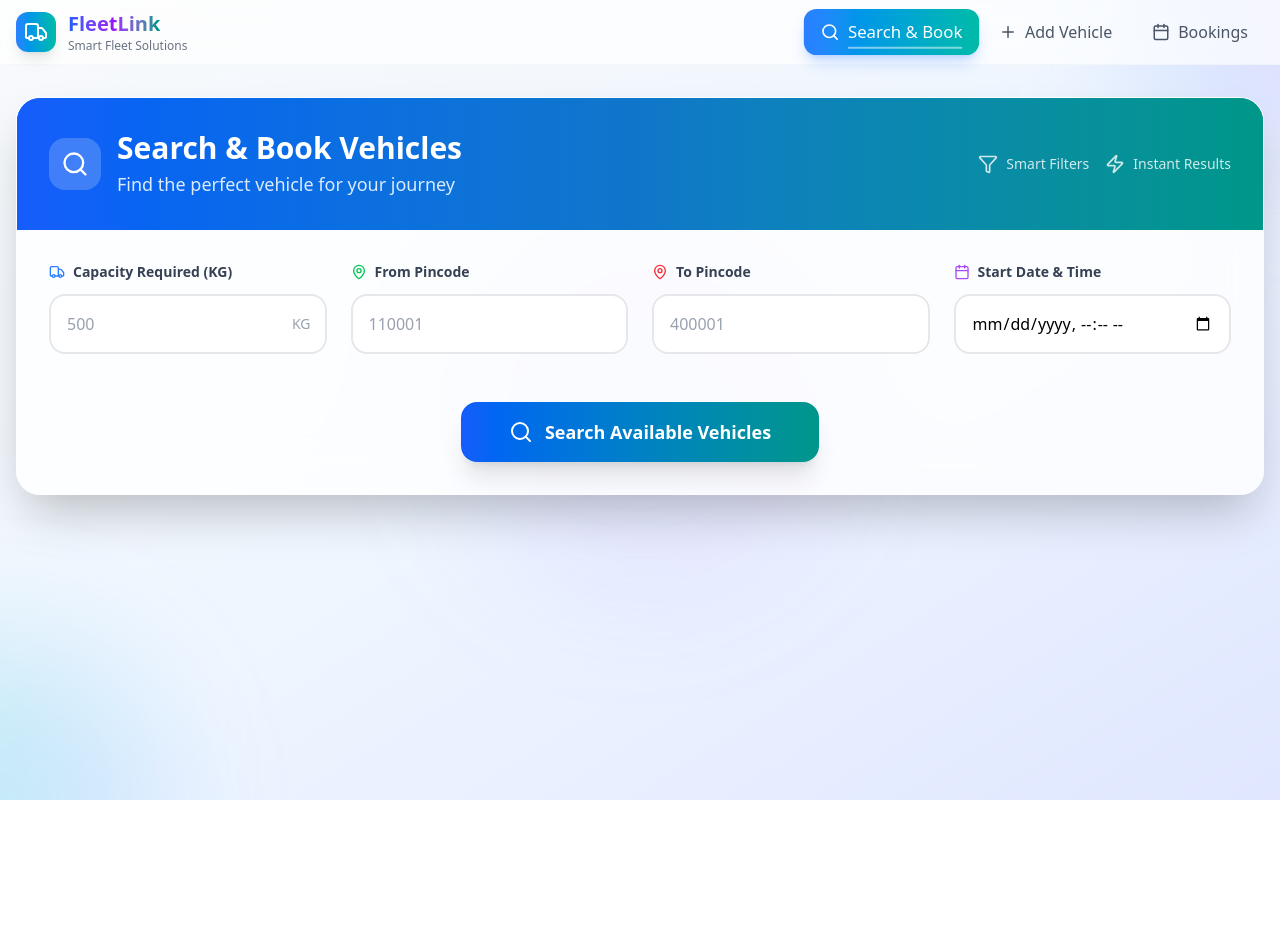
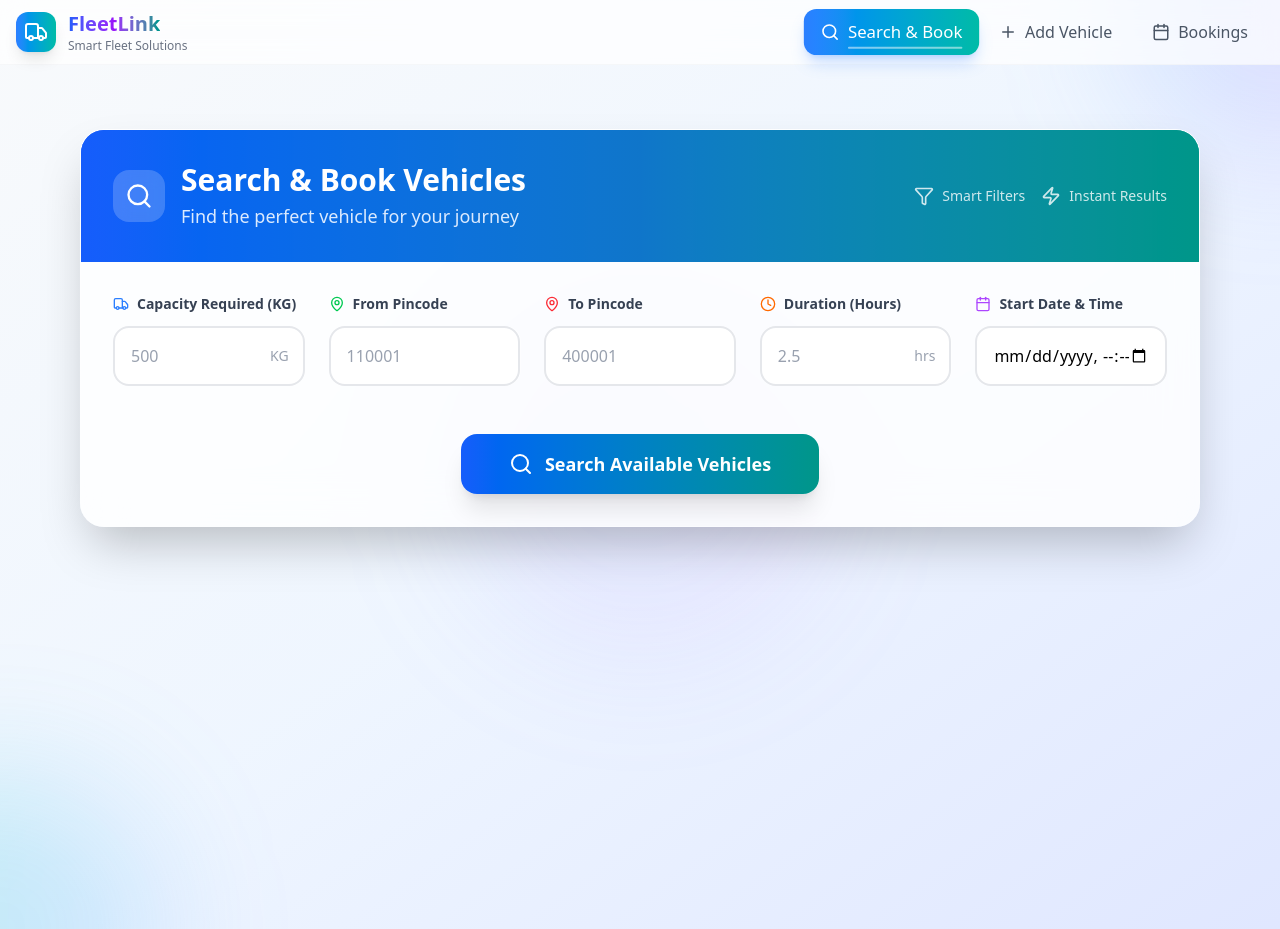
Before and after one commit to DeepCode-01/FleetLink, a React (Vite) app in the folder client/: page /search in a window 1280 px wide. Before the commit the page ends 800 px from the top, so only its background shows below. Built offline with nearby package versions, Linux system fonts and the light colour scheme.

Commit message:
styling added

```diff
--- a/client/src/pages/SearchAndBook.jsx
+++ b/client/src/pages/SearchAndBook.jsx
@@ -8,18 +8,22 @@ import {
   Loader2,
   Filter,
   Star,
-  Zap
+  Zap,
+  RefreshCw
 } from "lucide-react"
 import { useToast } from "../components/Toaster"
 import axios from "axios"
 
 const SearchAndBook = () => {
-  const [searchData, setSearchData] = useState({
+  const initialSearchData = {
     capacityRequired: "",
     fromPincode: "",
     toPincode: "",
-    startTime: ""
-  })
+    startTime: "",
+    duration: ""
+  }
+
+  const [searchData, setSearchData] = useState(initialSearchData)
   const [customerId] = useState(
     "customer-" +
       Math.random()
@@ -30,7 +34,14 @@ const SearchAndBook = () => {
   const [searching, setSearching] = useState(false)
   const [booking, setBooking] = useState(null)
   const [focusedField, setFocusedField] = useState(null)
+  const [hasSearched, setHasSearched] = useState(false)
   const { showToast } = useToast()
+
+  const resetForm = () => {
+    setSearchData(initialSearchData)
+    setVehicles([])
+    setHasSearched(false)
+  }
 
   const handleSearch = async e => {
     e.preventDefault()
@@ -39,7 +50,8 @@ const SearchAndBook = () => {
       !searchData.capacityRequired ||
       !searchData.fromPincode ||
       !searchData.toPincode ||
-      !searchData.startTime
+      !searchData.startTime ||
+      !searchData.duration
     ) {
       showToast("error", "Please fill in all search fields")
       return
@@ -59,6 +71,12 @@ const SearchAndBook = () => {
       return
     }
 
+    const duration = parseFloat(searchData.duration)
+    if (isNaN(duration) || duration <= 0) {
+      showToast("error", "Duration must be a positive number")
+      return
+    }
+
     const startTime = new Date(searchData.startTime)
     if (startTime <= new Date()) {
       showToast("error", "Start time must be in the future")
@@ -67,6 +85,7 @@ const SearchAndBook = () => {
 
     setSearching(true)
     setVehicles([])
+    setHasSearched(false)
 
     try {
       const response = await axios.get(
@@ -81,10 +100,21 @@ const SearchAndBook = () => {
         }
       )
 
-      setVehicles(response.data)
+      // Add customer-specified duration to each vehicle
+      const vehiclesWithCustomDuration = response.data.map(vehicle => ({
+        ...vehicle,
+        customerDuration: duration
+      }))
+
+      setVehicles(vehiclesWithCustomDuration)
+      setHasSearched(true)
 
       if (response.data.length === 0) {
         showToast("warning", "No vehicles available for the selected criteria")
+        // Reset form when no vehicles found
+        setTimeout(() => {
+          resetForm()
+        }, 2000) // Reset after 2 seconds to allow user to see the message
       } else {
         showToast(
           "success",
@@ -95,6 +125,7 @@ const SearchAndBook = () => {
       const message =
         error.response?.data?.message || "Failed to search vehicles"
       showToast("error", message)
+      setHasSearched(true)
     } finally {
       setSearching(false)
     }
@@ -111,7 +142,8 @@ const SearchAndBook = () => {
         fromPincode: searchData.fromPincode,
         toPincode: searchData.toPincode,
         startTime: startTime.toISOString(),
-        customerId
+        customerId,
+        duration: parseFloat(searchData.duration)
       })
 
       showToast(
@@ -145,9 +177,9 @@ const SearchAndBook = () => {
   }
 
   return (
-    <>
-    <div className="space-y-10 animate-fade-in">
-      {/* Search Form */}
+    <div className="min-h-screen flex flex-col items-center justify-start py-8 animate-fade-in">
+      {/* Centered Search Form */}
+      <div className="w-full max-w-6xl mx-auto px-4">
         <div className="bg-white/80 backdrop-blur-xl rounded-3xl shadow-2xl border border-white/20 overflow-hidden hover:shadow-glow-lg transition-all duration-500">
           {/* Header */}
           <div className="relative bg-gradient-to-r from-blue-600 via-purple-600 to-teal-600 p-8 text-white overflow-hidden">
@@ -167,7 +199,8 @@ const SearchAndBook = () => {
                   </p>
                 </div>
               </div>
-            <div className="hidden lg:flex items-center space-x-4 text-white/80">
+              <div className="hidden lg:flex items-center space-x-6">
+                <div className="flex items-center space-x-4 text-white/80">
                   <div className="flex items-center space-x-2">
                     <Filter size={20} />
                     <span className="text-sm">Smart Filters</span>
@@ -177,12 +210,22 @@ const SearchAndBook = () => {
                     <span className="text-sm">Instant Results</span>
                   </div>
                 </div>
+                {hasSearched && vehicles.length === 0 && (
+                  <button
+                    onClick={resetForm}
+                    className="flex items-center space-x-2 px-4 py-2 bg-white/20 rounded-xl hover:bg-white/30 transition-all duration-300"
+                  >
+                    <RefreshCw size={18} />
+                    <span className="text-sm">Reset Search</span>
+                  </button>
+                )}
+              </div>
             </div>
           </div>
 
           {/* Search Form */}
           <form onSubmit={handleSearch} className="p-8 space-y-8">
-          <div className="grid gap-6 md:grid-cols-2 lg:grid-cols-4">
+            <div className="grid gap-6 md:grid-cols-2 lg:grid-cols-5">
               {/* Capacity Required */}
               <div>
                 <label
@@ -279,6 +322,40 @@ const SearchAndBook = () => {
                 </div>
               </div>
 
+              {/* Duration */}
+              <div>
+                <label
+                  htmlFor="duration"
+                  className="block text-sm font-bold text-gray-700 mb-3 flex items-center space-x-2"
+                >
+                  <Clock size={16} className="text-orange-500" />
+                  <span>Duration (Hours)</span>
+                </label>
+                <div className="relative group">
+                  <input
+                    type="number"
+                    id="duration"
+                    name="duration"
+                    value={searchData.duration}
+                    onChange={handleChange}
+                    onFocus={() => setFocusedField("duration")}
+                    onBlur={() => setFocusedField(null)}
+                    placeholder="2.5"
+                    min="0.5"
+                    step="0.5"
+                    className={`w-full px-4 py-4 rounded-2xl border-2 font-medium transition-all duration-300 bg-white/80 backdrop-blur-sm placeholder-gray-400 ${
+                      focusedField === "duration"
+                        ? "border-orange-500 ring-4 ring-orange-500/20 shadow-glow scale-105"
+                        : "border-gray-200 hover:border-gray-300 hover:shadow-lg"
+                    }`}
+                    disabled={searching}
+                  />
+                  <div className="absolute right-4 top-1/2 transform -translate-y-1/2 text-gray-400 text-sm font-medium">
+                    hrs
+                  </div>
+                </div>
+              </div>
+
               {/* Start Date & Time */}
               <div>
                 <label
@@ -312,7 +389,7 @@ const SearchAndBook = () => {
             </div>
 
             {/* Search Button */}
-          <div className="flex justify-center pt-4">
+            <div className="flex justify-center pt-4 space-x-4">
               <button
                 type="submit"
                 disabled={searching}
@@ -330,13 +407,51 @@ const SearchAndBook = () => {
                   </>
                 )}
               </button>
+
+              {(hasSearched || vehicles.length > 0) && (
+                <button
+                  type="button"
+                  onClick={resetForm}
+                  disabled={searching}
+                  className="flex items-center space-x-3 px-8 py-4 bg-gradient-to-r from-gray-500 to-gray-600 text-white font-bold rounded-2xl hover:from-gray-600 hover:to-gray-700 disabled:opacity-50 disabled:cursor-not-allowed transition-all duration-300 shadow-xl hover:shadow-glow-lg transform hover:scale-105 hover:-translate-y-1"
+                >
+                  <RefreshCw size={20} />
+                  <span>Reset</span>
+                </button>
+              )}
             </div>
           </form>
         </div>
 
+        {/* No Results Message */}
+        {hasSearched && vehicles.length === 0 && !searching && (
+          <div className="mt-8 bg-white/90 backdrop-blur-xl rounded-3xl shadow-xl border border-white/30 p-12 text-center animate-slide-up">
+            <div className="p-6 bg-gradient-to-br from-orange-100 to-red-100 rounded-full w-24 h-24 mx-auto mb-6 flex items-center justify-center">
+              <Search className="text-orange-500" size={40} />
+            </div>
+            <h3 className="text-2xl font-bold text-gray-800 mb-3">
+              No Vehicles Available
+            </h3>
+            <p className="text-gray-600 text-lg mb-6">
+              We couldn't find any vehicles matching your search criteria. The
+              form will reset automatically, or you can try different search
+              parameters.
+            </p>
+            <div className="flex justify-center space-x-4">
+              <button
+                onClick={resetForm}
+                className="flex items-center space-x-2 px-6 py-3 bg-gradient-to-r from-blue-500 to-teal-500 text-white font-bold rounded-xl hover:from-blue-600 hover:to-teal-600 transition-all duration-300 shadow-lg hover:shadow-glow transform hover:scale-105"
+              >
+                <RefreshCw size={18} />
+                <span>Search Again</span>
+              </button>
+            </div>
+          </div>
+        )}
+
         {/* Search Results */}
         {vehicles.length > 0 && (
-        <div className="space-y-6 animate-slide-up">
+          <div className="mt-10 space-y-6 animate-slide-up">
             <div className="flex items-center justify-between">
               <h2 className="text-3xl font-bold text-gray-800 flex items-center space-x-3">
                 <div className="p-2 bg-gradient-to-r from-blue-500 to-teal-500 rounded-xl text-white">
@@ -356,7 +471,7 @@ const SearchAndBook = () => {
                   className="group bg-white/90 backdrop-blur-xl rounded-3xl shadow-xl border border-white/30 p-8 hover:shadow-glow-lg transition-all duration-500 transform hover:-translate-y-2 hover:scale-105"
                   style={{ animationDelay: `${index * 100}ms` }}
                 >
-                {/* Vehicle Header */}
+                  {/* Vehicle Header with Rating */}
                   <div className="flex items-start justify-between mb-6">
                     <div className="flex items-center space-x-4">
                       <div className="relative p-3 bg-gradient-to-r from-blue-500 to-teal-500 rounded-2xl text-white shadow-lg group-hover:shadow-glow transition-all duration-300">
@@ -370,14 +485,18 @@ const SearchAndBook = () => {
                         <p className="text-sm text-gray-500 font-medium">
                           ID: {vehicle.id}
                         </p>
+                        {/* Rating Stars Inside Card */}
+                        <div className="flex items-center space-x-1 text-yellow-500 mt-2">
+                          <Star size={14} fill="currentColor" />
+                          <Star size={14} fill="currentColor" />
+                          <Star size={14} fill="currentColor" />
+                          <Star size={14} fill="currentColor" />
+                          <Star size={14} fill="currentColor" />
+                          <span className="text-xs text-gray-500 ml-1">
+                            (5.0)
+                          </span>
                         </div>
                       </div>
-                  <div className="flex items-center space-x-1 text-yellow-500">
-                    <Star size={16} fill="currentColor" />
-                    <Star size={16} fill="currentColor" />
-                    <Star size={16} fill="currentColor" />
-                    <Star size={16} fill="currentColor" />
-                    <Star size={16} fill="currentColor" />
                     </div>
                   </div>
 
@@ -385,7 +504,9 @@ const SearchAndBook = () => {
                   <div className="space-y-4 mb-8">
                     <div className="grid grid-cols-2 gap-4">
                       <div className="bg-gradient-to-br from-blue-50 to-blue-100/50 p-4 rounded-2xl border border-blue-200/50">
-                      <div className="text-sm text-gray-600 mb-1">Capacity</div>
+                        <div className="text-sm text-gray-600 mb-1">
+                          Capacity
+                        </div>
                         <div className="font-bold text-gray-800 text-lg">
                           {vehicle.capacityKg.toLocaleString()} KG
                         </div>
@@ -402,10 +523,10 @@ const SearchAndBook = () => {
                       <div className="flex items-center justify-between mb-2">
                         <span className="text-sm text-gray-600 flex items-center space-x-2">
                           <Clock size={16} />
-                        <span>Duration</span>
+                          <span>Your Duration</span>
                         </span>
                         <span className="font-bold text-gray-800 text-lg">
-                        {vehicle.estimatedRideDurationHours.toFixed(1)} hours
+                          {vehicle.customerDuration} hours
                         </span>
                       </div>
                     </div>
@@ -459,7 +580,7 @@ const SearchAndBook = () => {
           </div>
         )}
       </div>
-    </>
+    </div>
   )
 }
 
```
Also changed, not shown: 1 other file (tests, documents, lock files or other folders). Lines whose indentation alone changed are shown as unchanged.
